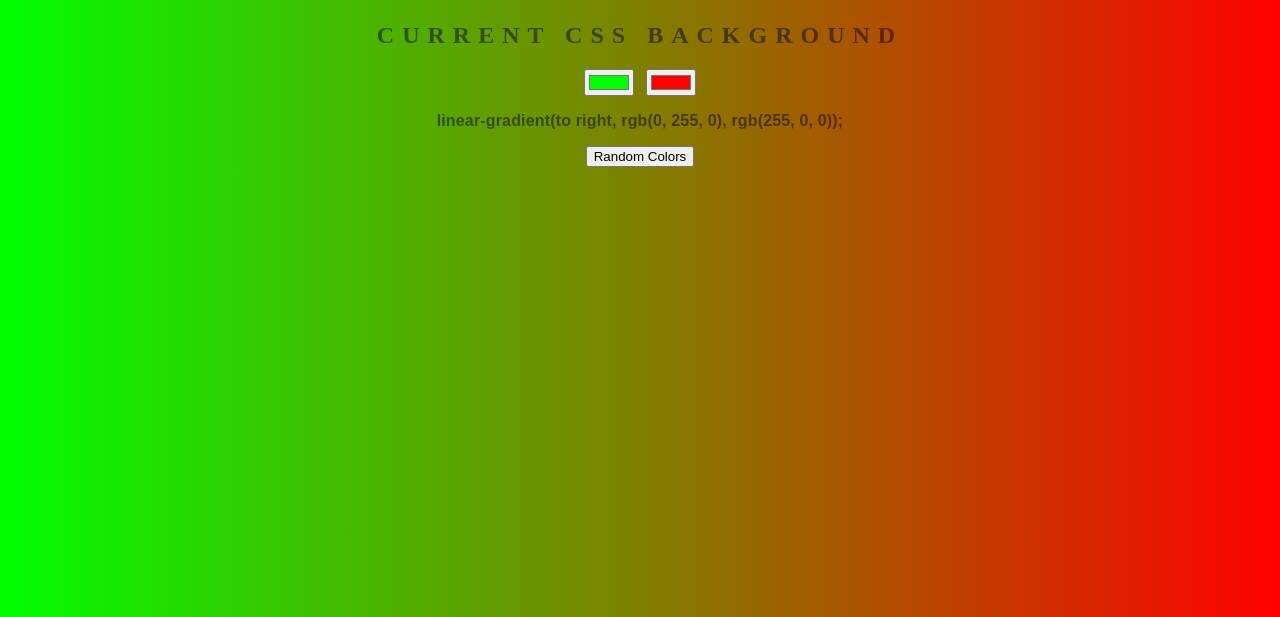
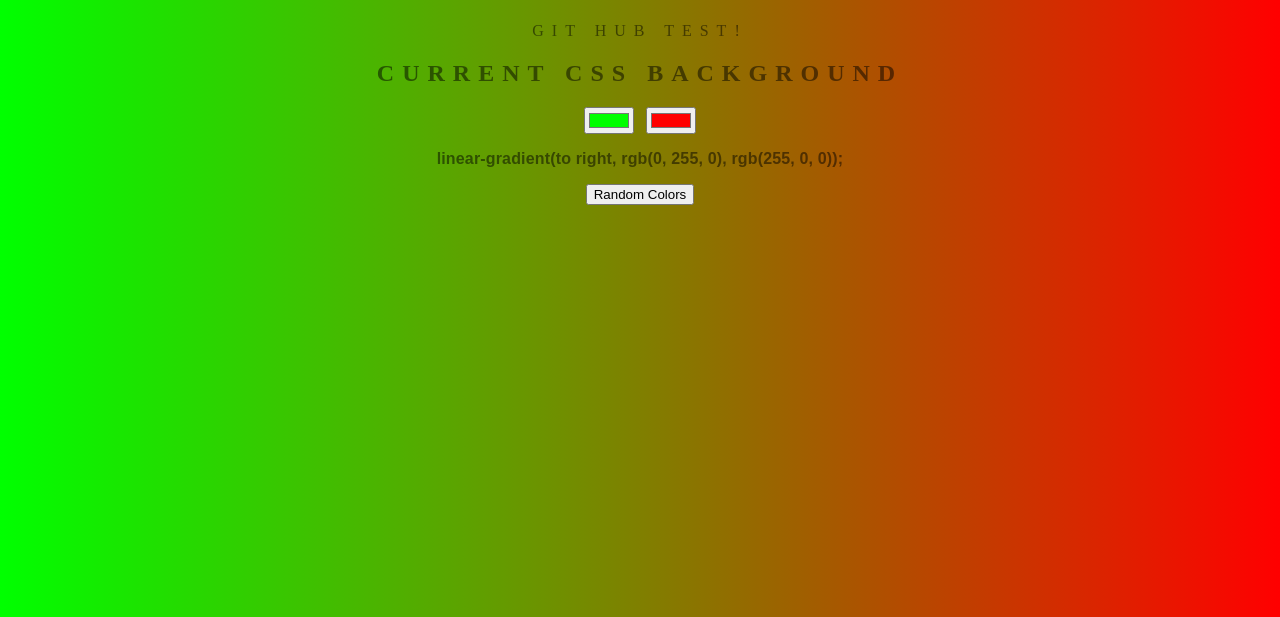
Before and after one commit to rksnyder7/background-generator, a plain HTML site: page index.html in a window 1280 px wide. Shown: the part 183-800 px from the top of the page. Drawn offline with Linux system fonts and the light colour scheme.

Commit message:
testing github

```diff
--- a/index.html
+++ b/index.html
@@ -6,6 +6,7 @@
 </head>
 <body>
 	<h1>Background Generator</h1>
+	<p>git hub test!</p>
 	<h2>Current CSS Background</h2>
 	<input class="color1" type="color" name="color1" value="#00ff00">
 	<input class="color2" type="color" name="color2" value="#ff0000">
```
